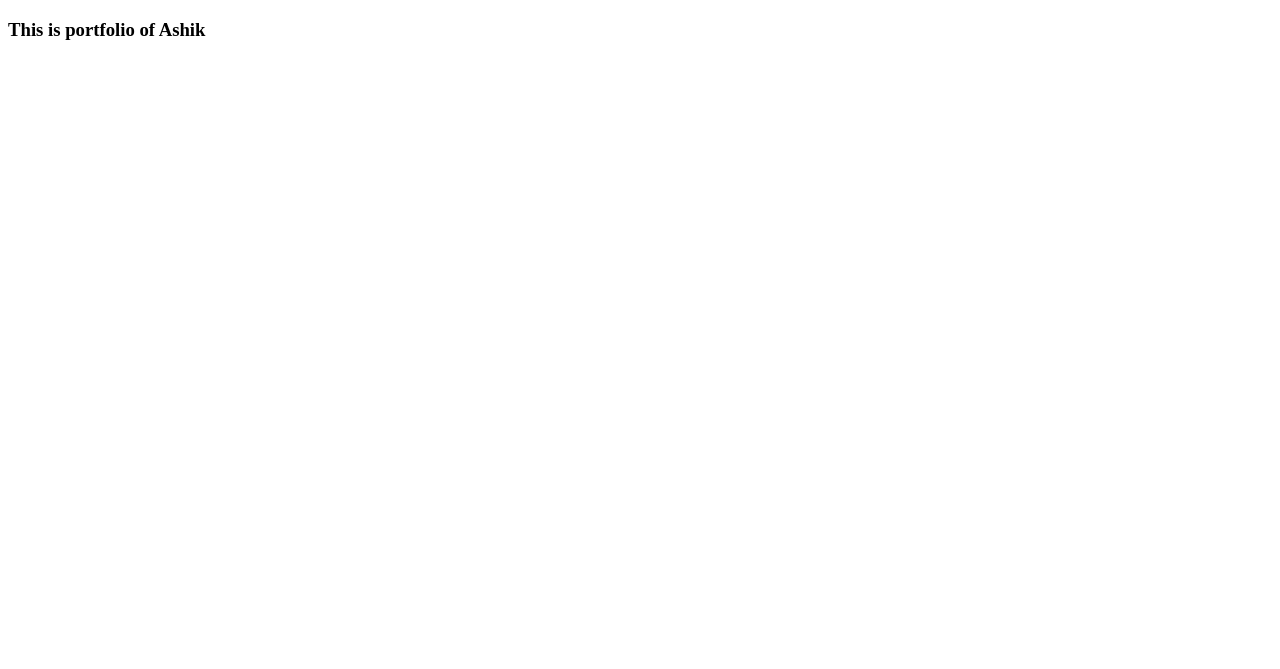
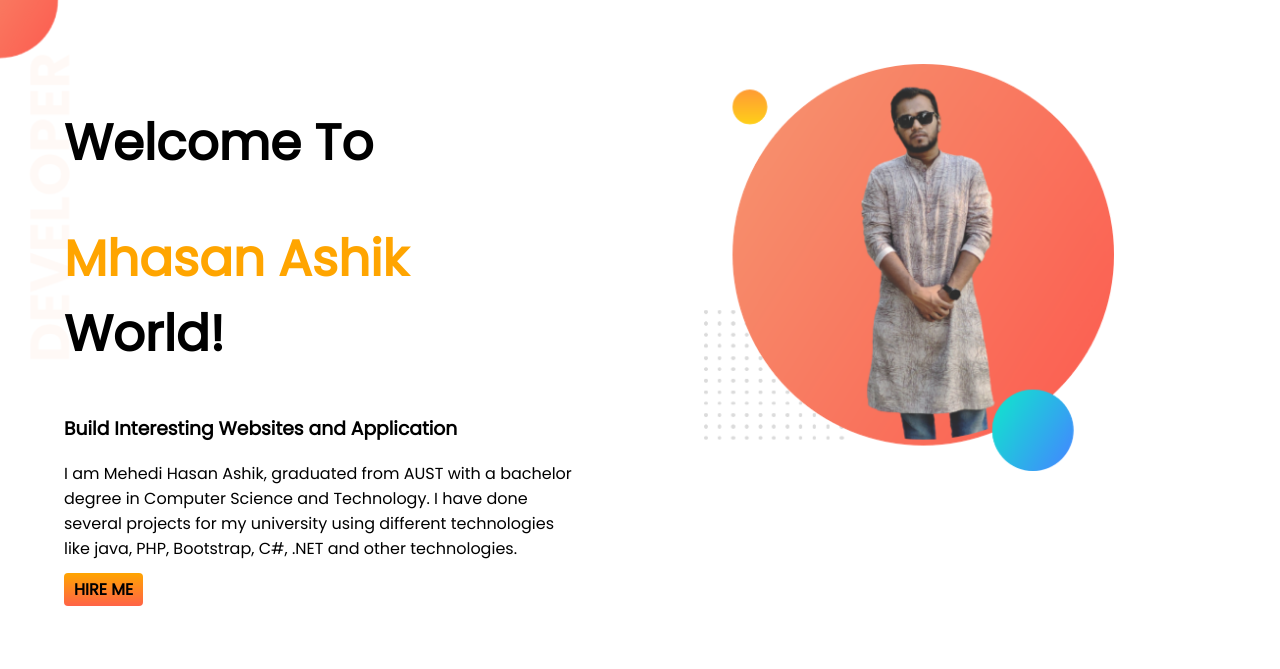
Before and after one commit to MehediHasanAshik/developer-portfolio, a plain HTML site: page index.html in a window 1280 px wide. Drawn offline with Linux system fonts and the light colour scheme.

Commit message:
top-banner added

```diff
--- a/index.html
+++ b/index.html
@@ -5,9 +5,34 @@
         <meta http-equiv="X-UA-Compatible" content="IE=edge">
         <meta name="viewport" content="width=device-width, initial-scale=1.0">
         <title>Mehedi Portfolio</title>
+        <link rel="preconnect" href="https://fonts.googleapis.com">
+        <link rel="preconnect" href="https://fonts.gstatic.com" crossorigin>
+        <link
+            href="https://fonts.googleapis.com/css2?family=Poppins&display=swap"
+            rel="stylesheet">
         <link rel="stylesheet" href="style.css">
     </head>
     <body>
-    <h3>This is portfolio of Ashik</h3>
+
+        <section class="top-banner">
+            <div class="half-width">
+                <h1>Welcome To</h1>
+                <h1><span class="or-c">Mhasan Ashik</span> World!</h1>
+                <h3>Build Interesting Websites and Application</h3>
+                <p>I am Mehedi Hasan Ashik, graduated from AUST with a bachelor
+                    degree
+                    in Computer Science and Technology.
+                    I have done several projects for my university using
+                    different
+                    technologies like java, PHP, Bootstrap, C#, .NET and
+                    other technologies.
+                </p>
+                <a class="link-button" href="https://www.linkedin.com/in/mehedi-hasan-ashik-9b51b319a/" target="_blank">HIRE ME</a>
+            </div>
+            <div class="half-width">
+                <img src="images/port-ashik.png" alt="">
+            </div>
+        </section>
+
     </body>
 </html>
--- a/style.css
+++ b/style.css
@@ -0,0 +1,35 @@
+body{
+    font-family: 'Poppins', sans-serif;
+    margin: 0%;
+}
+
+h1{
+    font-size: 50px;
+}
+
+.or-c{
+    color: orange;
+}
+section{
+    display: flex;
+}
+.half-width{
+    width: 50%;
+    padding: 5%;
+}
+.half-width img{
+    width: 80%;
+}
+
+.link-button{
+    text-decoration: none;
+    background-image: linear-gradient(orange, tomato);
+    padding: 5px 10px;
+    border-radius: 4px;
+    color: black;
+    font-weight: 600;
+}
+.top-banner{
+    background-image: url(images/top-banner.png);
+    background-repeat: no-repeat;
+}
```
Also changed, not shown: images/dream-bg.png (added), images/exp-bg.png (added), images/jhankar.png (added), images/jhankar2.png (added), images/my-bg.png (added), images/my-bg2.png (added), images/port-ashik.png (added), images/top-banner.png (added), 7 other files. Lines whose indentation alone changed are shown as unchanged.
